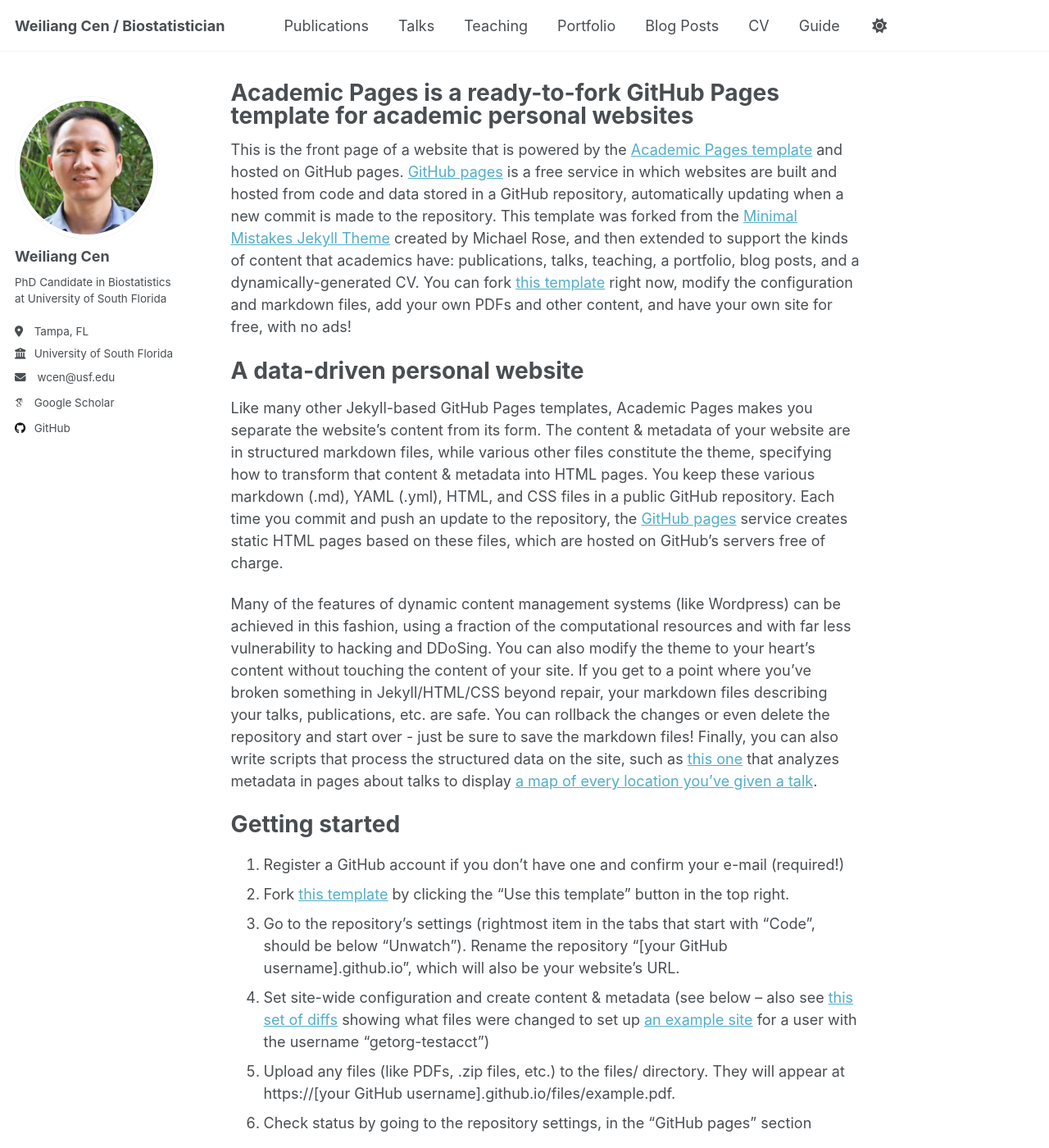
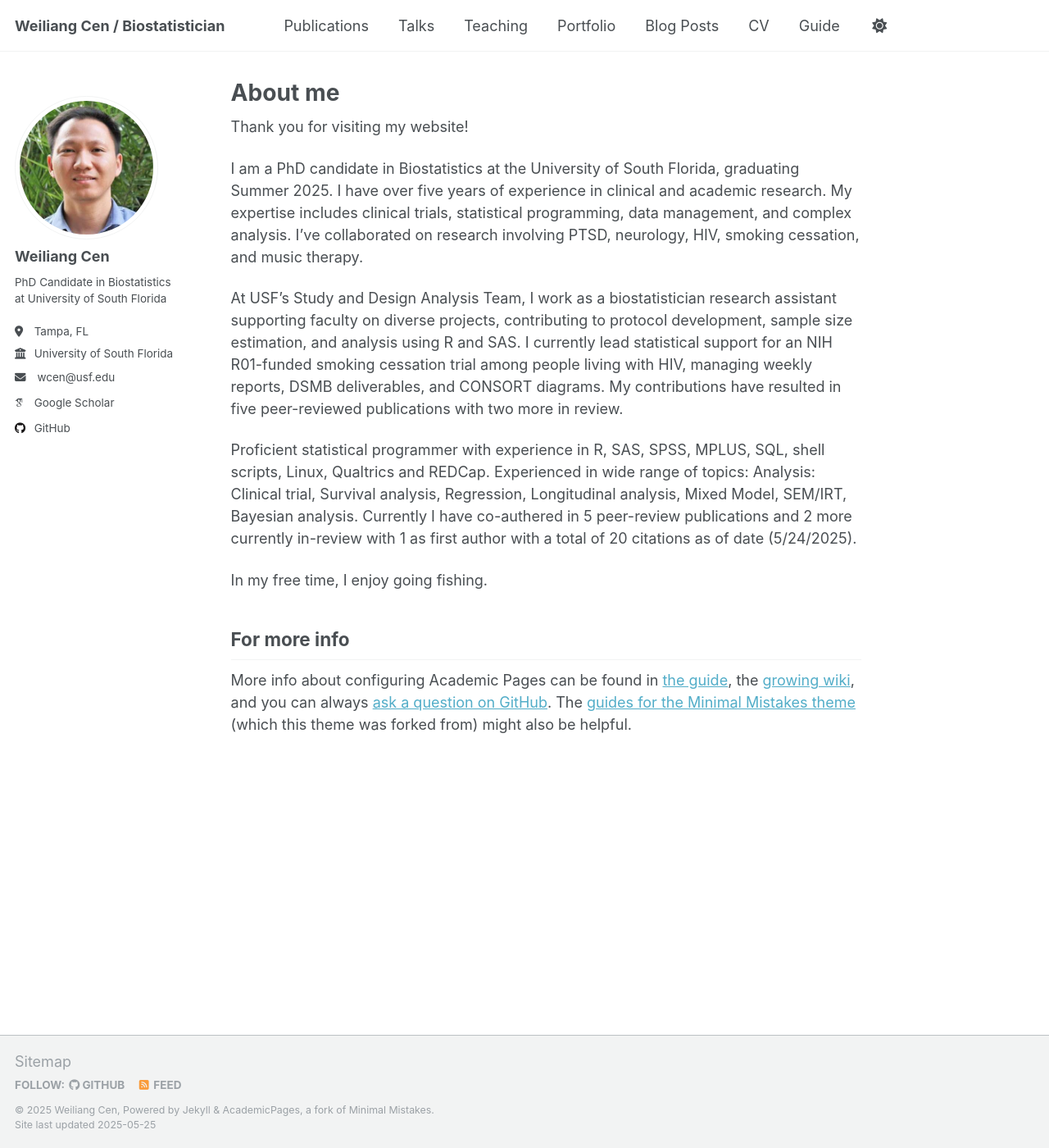
Before and after one commit to w-cen/w-cen.github.io, a Jekyll site: the page built from _pages/about.md, in a window 1280 px wide and 1400 px high. Shown: the whole window at 82% size. Built offline with Jekyll 4.4.1, drawn with Linux system fonts in a browser that asks for light colours; some web fonts are replaced; some of the changed text lies outside the part shown.

Commit message:
Update about.md

```diff
--- a/_pages/about.md
+++ b/_pages/about.md
@@ -1,48 +1,24 @@
 ---
 permalink: /
-title: "Academic Pages is a ready-to-fork GitHub Pages template for academic personal websites"
+title: "About me"
 author_profile: true
 redirect_from:
   - /about/
   - /about.html
 ---
+Thank you for visiting my website!
 
-This is the front page of a website that is powered by the [Academic Pages template](https://github.com/academicpages/academicpages.github.io) and hosted on GitHub pages. [GitHub pages](https://pages.github.com) is a free service in which websites are built and hosted from code and data stored in a GitHub repository, automatically updating when a new commit is made to the repository. This template was forked from the [Minimal Mistakes Jekyll Theme](https://mmistakes.github.io/minimal-mistakes/) created by Michael Rose, and then extended to support the kinds of content that academics have: publications, talks, teaching, a portfolio, blog posts, and a dynamically-generated CV. You can fork [this template](https://github.com/academicpages/academicpages.github.io) right now, modify the configuration and markdown files, add your own PDFs and other content, and have your own site for free, with no ads!
+I am a PhD candidate in Biostatistics at the University of South Florida, graduating Summer 2025. I have over five years of experience in clinical and academic research. My expertise includes clinical trials, statistical programming, data management, and complex analysis. I've collaborated on research involving PTSD, neurology, HIV, smoking cessation, and music therapy.
 
-A data-driven personal website
-======
-Like many other Jekyll-based GitHub Pages templates, Academic Pages makes you separate the website's content from its form. The content & metadata of your website are in structured markdown files, while various other files constitute the theme, specifying how to transform that content & metadata into HTML pages. You keep these various markdown (.md), YAML (.yml), HTML, and CSS files in a public GitHub repository. Each time you commit and push an update to the repository, the [GitHub pages](https://pages.github.com/) service creates static HTML pages based on these files, which are hosted on GitHub's servers free of charge.
+At USF's Study and Design Analysis Team, I work as a biostatistician research assistant supporting faculty on diverse projects, contributing to protocol development, sample size estimation, and analysis using R and SAS. I currently lead statistical support for an NIH R01-funded smoking cessation trial among people living with HIV, managing weekly reports, DSMB deliverables, and CONSORT diagrams. My contributions have resulted in five peer-reviewed publications with two more in review.
 
-Many of the features of dynamic content management systems (like Wordpress) can be achieved in this fashion, using a fraction of the computational resources and with far less vulnerability to hacking and DDoSing. You can also modify the theme to your heart's content without touching the content of your site. If you get to a point where you've broken something in Jekyll/HTML/CSS beyond repair, your markdown files describing your talks, publications, etc. are safe. You can rollback the changes or even delete the repository and start over - just be sure to save the markdown files! Finally, you can also write scripts that process the structured data on the site, such as [this one](https://github.com/academicpages/academicpages.github.io/blob/master/talkmap.ipynb) that analyzes metadata in pages about talks to display [a map of every location you've given a talk](https://academicpages.github.io/talkmap.html).
+Proficient statistical programmer with experience in R, SAS, SPSS, MPLUS, SQL, shell scripts, Linux, Qualtrics and REDCap.
+Experienced in wide range of topics: Analysis: Clinical trial, Survival analysis, Regression, Longitudinal analysis, Mixed Model, SEM/IRT, Bayesian analysis.
+Currently I have co-authered in 5 peer-review publications and 2 more currently in-review with 1 as first author with a total of 20 citations as of date (5/24/2025).
 
-Getting started
-======
-1. Register a GitHub account if you don't have one and confirm your e-mail (required!)
-1. Fork [this template](https://github.com/academicpages/academicpages.github.io) by clicking the "Use this template" button in the top right.
-1. Go to the repository's settings (rightmost item in the tabs that start with "Code", should be below "Unwatch"). Rename the repository "[your GitHub username].github.io", which will also be your website's URL.
-1. Set site-wide configuration and create content & metadata (see below -- also see [this set of diffs](http://archive.is/3TPas) showing what files were changed to set up [an example site](https://getorg-testacct.github.io) for a user with the username "getorg-testacct")
-1. Upload any files (like PDFs, .zip files, etc.) to the files/ directory. They will appear at https://[your GitHub username].github.io/files/example.pdf.
-1. Check status by going to the repository settings, in the "GitHub pages" section
+In my free time, I enjoy going fishing.
 
-Site-wide configuration
-------
-The main configuration file for the site is in the base directory in [_config.yml](https://github.com/academicpages/academicpages.github.io/blob/master/_config.yml), which defines the content in the sidebars and other site-wide features. You will need to replace the default variables with ones about yourself and your site's github repository. The configuration file for the top menu is in [_data/navigation.yml](https://github.com/academicpages/academicpages.github.io/blob/master/_data/navigation.yml). For example, if you don't have a portfolio or blog posts, you can remove those items from that navigation.yml file to remove them from the header.
 
-Create content & metadata
-------
-For site content, there is one markdown file for each type of content, which are stored in directories like _publications, _talks, _posts, _teaching, or _pages. For example, each talk is a markdown file in the [_talks directory](https://github.com/academicpages/academicpages.github.io/tree/master/_talks). At the top of each markdown file is structured data in YAML about the talk, which the theme will parse to do lots of cool stuff. The same structured data about a talk is used to generate the list of talks on the [Talks page](https://academicpages.github.io/talks), each [individual page](https://academicpages.github.io/talks/2012-03-01-talk-1) for specific talks, the talks section for the [CV page](https://academicpages.github.io/cv), and the [map of places you've given a talk](https://academicpages.github.io/talkmap.html) (if you run this [python file](https://github.com/academicpages/academicpages.github.io/blob/master/talkmap.py) or [Jupyter notebook](https://github.com/academicpages/academicpages.github.io/blob/master/talkmap.ipynb), which creates the HTML for the map based on the contents of the _talks directory).
-
-**Markdown generator**
-
-The repository includes [a set of Jupyter notebooks](https://github.com/academicpages/academicpages.github.io/tree/master/markdown_generator
-) that converts a CSV containing structured data about talks or presentations into individual markdown files that will be properly formatted for the Academic Pages template. The sample CSVs in that directory are the ones I used to create my own personal website at stuartgeiger.com. My usual workflow is that I keep a spreadsheet of my publications and talks, then run the code in these notebooks to generate the markdown files, then commit and push them to the GitHub repository.
-
-How to edit your site's GitHub repository
-------
-Many people use a git client to create files on their local computer and then push them to GitHub's servers. If you are not familiar with git, you can directly edit these configuration and markdown files directly in the github.com interface. Navigate to a file (like [this one](https://github.com/academicpages/academicpages.github.io/blob/master/_talks/2012-03-01-talk-1.md) and click the pencil icon in the top right of the content preview (to the right of the "Raw | Blame | History" buttons). You can delete a file by clicking the trashcan icon to the right of the pencil icon. You can also create new files or upload files by navigating to a directory and clicking the "Create new file" or "Upload files" buttons.
-
-Example: editing a markdown file for a talk
-![Editing a markdown file for a talk](/images/editing-talk.png)
 
 For more info
 ------
```
